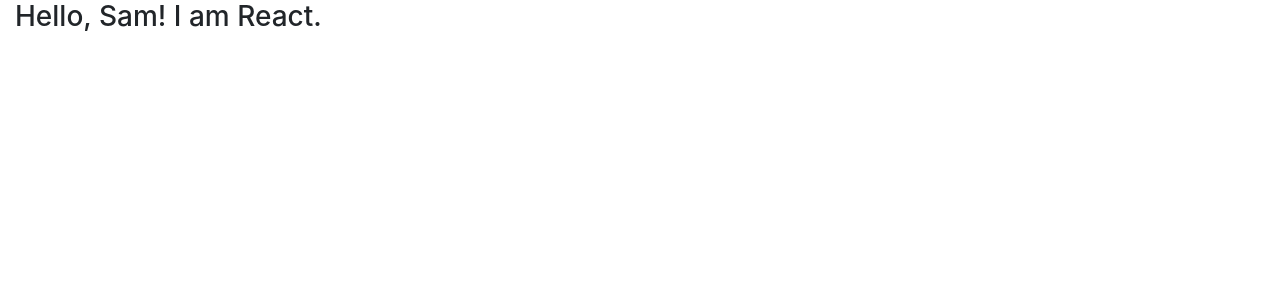
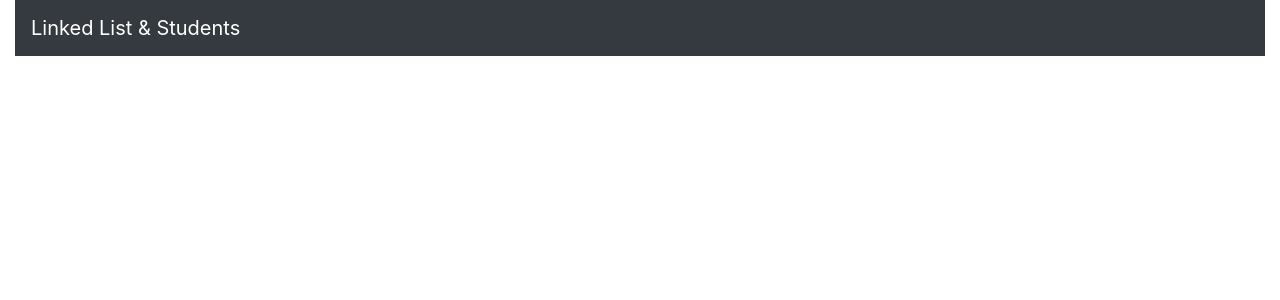
Before and after one commit to sambokai/Linked-List-Sorting, a React app: page / in a window 1280 px wide. Shown: the top 300 px of the page. Built offline with nearby package versions, Linux system fonts and the light colour scheme.

Commit message:
Add navbar

```diff
--- a/src/js/components/App.jsx
+++ b/src/js/components/App.jsx
@@ -1,18 +1,19 @@
 import React from 'react';
 
 class App extends React.Component {
-  constructor(props) {
-    super(props);
-    this.state = {
-      name: 'Sam',
-    };
+  static navBar() {
+    return (
+      <nav className="navbar navbar-dark bg-dark justify-content-between">
+        <a id="navbar-logo" className="navbar-brand" href="/">Linked List & Students</a>
+      </nav>
+    );
   }
 
   render() {
     return (
-      <h3>
-        Hello, {this.state.name}! I am React.
-      </h3>
+      <div>
+        {App.navBar()}
+      </div>
     );
   }
 }
```
Also changed, not shown: 1 other file (tests, documents, lock files or other folders).
